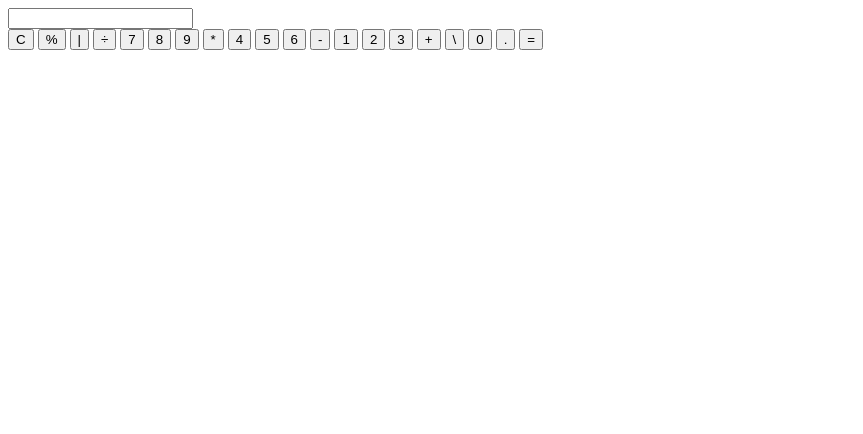
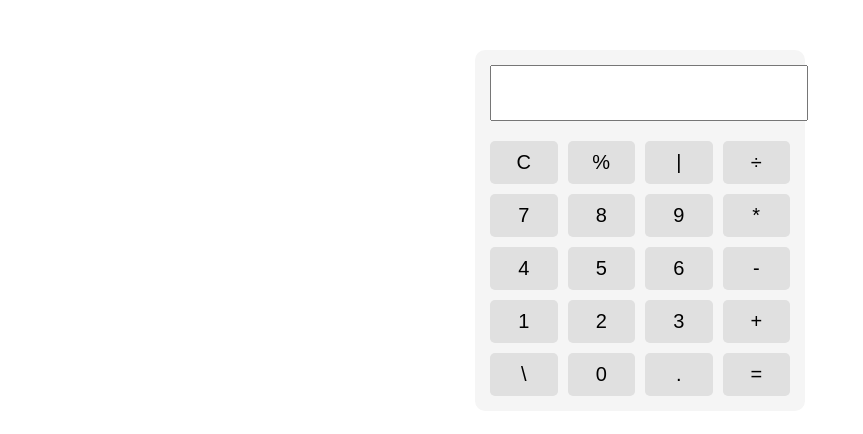
Before and after one commit to Yuto299/debtaku-tutorial, a plain HTML site: page index.html in a window 1280 px wide. Shown: the whole page, without its empty margins (0-863 px from the left). Drawn offline with Linux system fonts and the light colour scheme.

Commit message:
css完成

```diff
--- a/index.html
+++ b/index.html
@@ -7,9 +7,9 @@
     <title>電卓</title>
   </head>
   <body>
+    <div class="calculator">
       <input type="text" id="display" readonly />
       <!-- //書き込みできない=計算結果表示欄 -->
-
       <div class="buttons">
         <button>C</button>
         <button>%</button>
@@ -36,6 +36,7 @@
         <button>.</button>
         <button>=</button>
       </div>
+    </div>
     <script src="./main.js"></script>
   </body>
 </html>
--- a/style.css
+++ b/style.css
@@ -0,0 +1,33 @@
+.calculator {
+  width: 300px;
+  margin: 50px auto;
+  padding: 15px;
+  background: #f5f5f5;
+  border-radius: 10px;
+}
+
+#display {
+  height: 50px;
+  font-size: 24px;
+  text-align: right;
+  margin-bottom: 20px;
+}
+
+.buttons {
+  display: grid;
+  grid-template-columns: repeat(4, 1fr);
+  gap: 10px;
+}
+
+button {
+  font-size: 20px;
+  padding: 10px;
+  border: none;
+  background-color: #e0e0e0;
+  border-radius: 5px;
+  cursor: pointer;
+}
+
+button:hover {
+  background-color: #d0d0d0;
+}
```
Lines whose indentation alone changed are shown as unchanged.
